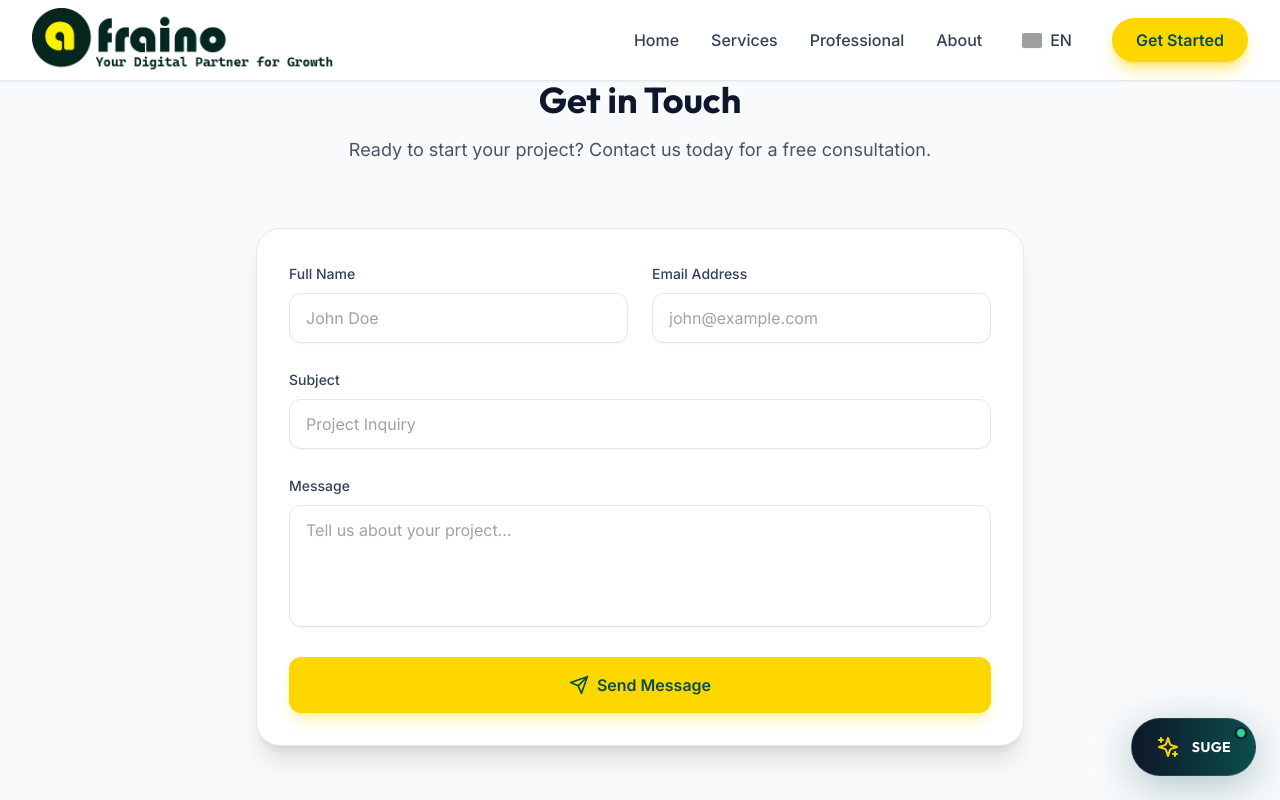
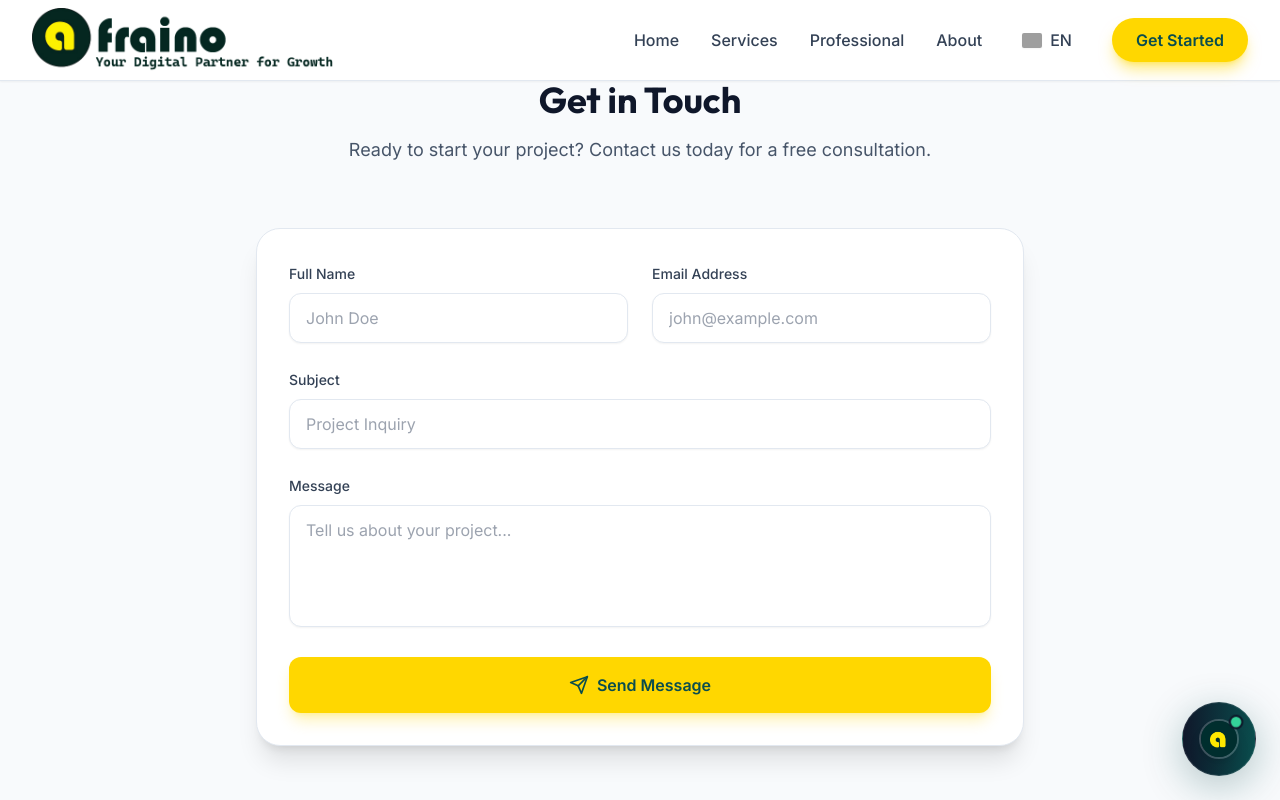
Before and after one commit to abdirahmanafrah67-code/AfrahTech, a React (Vite) app: page /contact in a window 1280 px wide. Shown: the top 800 px of the page. Built offline with nearby package versions, Linux system fonts and the light colour scheme; grey boxes are pictures that could not be loaded.

Commit message:
Use Afraino logo icon in SUGE chatbot header and button

```diff
--- a/src/components/ChatBot.tsx
+++ b/src/components/ChatBot.tsx
@@ -126,10 +126,8 @@ export default function ChatBot() {
 
                             <div className="flex items-center gap-4 relative z-10">
                                 <div className="relative">
-                                    <div className="w-12 h-12 rounded-full shadow-2xl border-2 border-white/20 overflow-hidden bg-slate-800 flex items-center justify-center p-1">
-                                        <div className="w-full h-full bg-gradient-to-tr from-secondary to-primary rounded-full flex items-center justify-center">
-                                            <Sparkles className="w-6 h-6 text-white" />
-                                        </div>
+                                    <div className="w-12 h-12 rounded-full shadow-2xl border-2 border-white/20 overflow-hidden">
+                                        <img src="/afraino-icon.jpg" alt="SUGE" className="w-full h-full object-cover" />
                                     </div>
                                     <span className={`absolute -bottom-1 ${i18n.language === 'ar' ? '-left-1' : '-right-1'} w-4 h-4 bg-emerald-400 border-2 border-slate-900 rounded-full shadow-lg`}></span>
                                 </div>
@@ -288,11 +286,12 @@ export default function ChatBot() {
                     {isOpen && !isMinimized ? (
                         <ChevronDown className="h-8 w-8 relative z-10" />
                     ) : (
-                        <div className="relative z-10 flex items-center justify-center gap-3 px-2">
-                            <Sparkles className="w-6 h-6 text-secondary" />
-                            <span className="font-heading font-bold text-sm tracking-wide hidden sm:block">SUGE</span>
+                        <div className="relative z-10 flex items-center justify-center">
+                            <div className="w-10 h-10 rounded-full overflow-hidden border-2 border-white/20 shadow-lg">
+                                <img src="/afraino-icon.jpg" alt="SUGE" className="w-full h-full object-cover" />
+                            </div>
                             <motion.div
-                                className={`absolute -top-2 ${i18n.language === 'ar' ? '-left-2' : '-right-2'} w-3 h-3 bg-emerald-400 rounded-full border-2 border-slate-900`}
+                                className={`absolute -top-1 ${i18n.language === 'ar' ? '-left-1' : '-right-1'} w-3.5 h-3.5 bg-emerald-400 rounded-full border-2 border-slate-900`}
                                 animate={{ scale: [1, 1.2, 1] }}
                                 transition={{ duration: 2, repeat: Infinity }}
                             />
```
